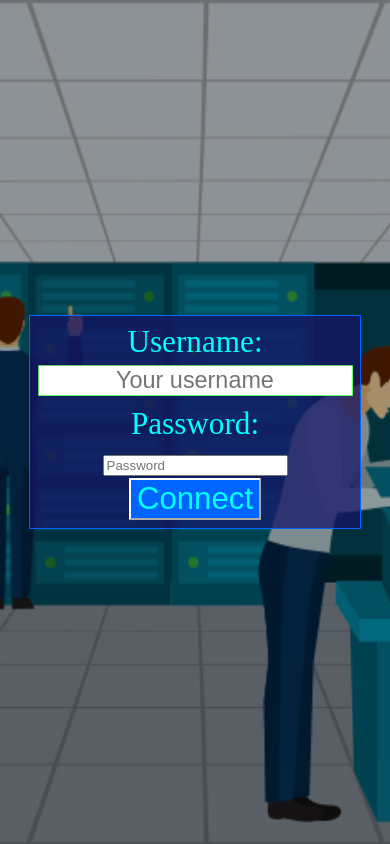
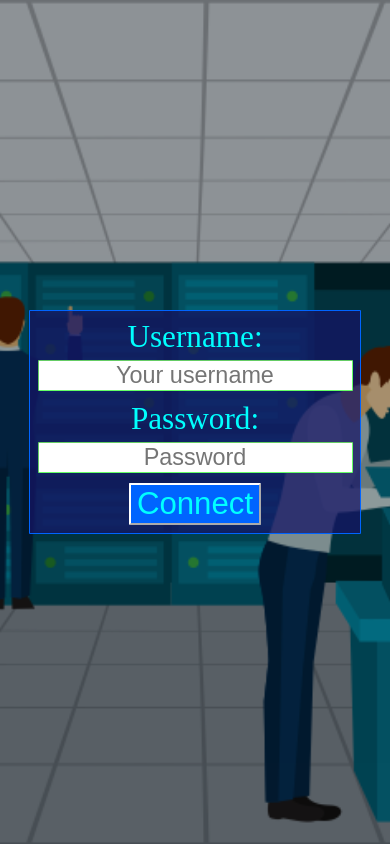
Before and after one commit to OnofreiTudor05/TehnologiiWeb, a PHP site: template app/views/home/admin.html in a window 390 px wide. Run offline with PHP 8.4, Linux system fonts and the light colour scheme; the template is opened without the code that fills it, so the values that code supplies are empty.

Commit message:
changed password css

```diff
--- a/styles/admin.css
+++ b/styles/admin.css
@@ -32,6 +32,24 @@
 }
 
 form input[type="TEXT"]:hover{
+    margin-bottom: 2.5vw;
+    font-size: 1.25vw;
+    text-align: center;
+    border-width: 0.25vw;
+    border-radius: 0.25vw;
+    border-color: rgba(0, 255, 0, 1);
+}
+
+form input[type="password"]{
+    margin-bottom: 2.5vw;
+    font-size: 1.25vw;
+    text-align: center;
+    border-width: 0.25vw;
+    border-radius: 0.25vw;
+    border-color: rgba(0, 255, 0, 0.6);
+}
+
+form input[type="password"]:hover{
     margin-bottom: 2.5vw;
     font-size: 1.25vw;
     text-align: center;
@@ -90,11 +108,19 @@
         font-size: 6vw;
     }
 
+    form input[type="password"]{
+        font-size: 6vw;
+    }
+
     form input[type="submit"]:hover{
         font-size: 8vw;
     }
 
     form input[type="text"]:hover{
+        font-size: 6vw;
+    }
+
+    form input[type="password"]:hover{
         font-size: 6vw;
     }
 
```
